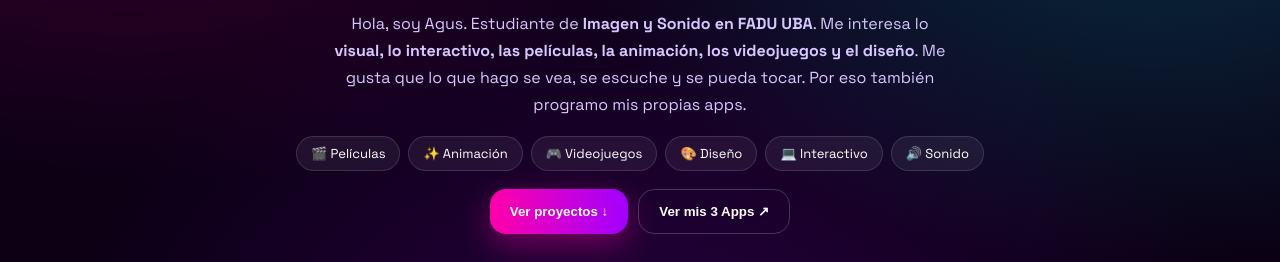
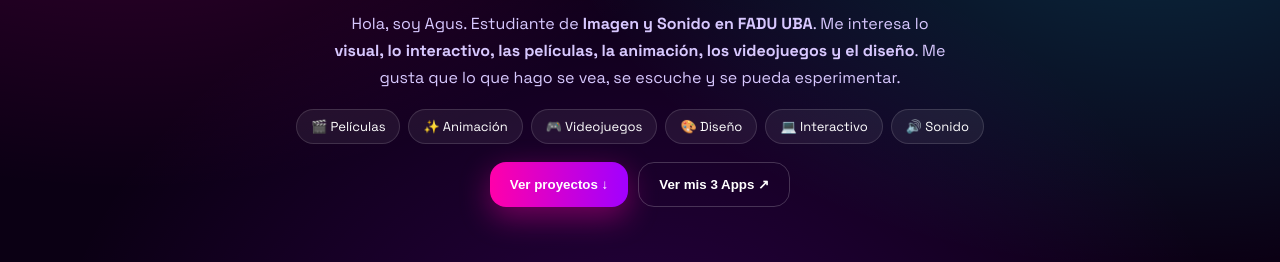
Before and after one commit to AgusBlan/Portafolio, a plain HTML site: page index.html in a window 1280 px wide. Shown: the part 291-553 px from the top of the page. Drawn offline with Linux system fonts and the light colour scheme; a web font is replaced by a local one.

Commit message:
Update index.html

```diff
--- a/index.html
+++ b/index.html
@@ -38,7 +38,7 @@ h2{font-family:Unbounded;font-size:26px;margin:30px 0 6px}h2 small{display:block
 <div class="hero" id="yo">
 <span class="chip">✦ ESTUDIANTE • FADU UBA • BUENOS AIRES ✦</span>
 <h1>IMAGEN Y<br><em>SONIDO</em><br>QUE SE JUEGA</h1>
-<p>Hola, soy Agus. Estudiante de <b>Imagen y Sonido en FADU UBA</b>. Me interesa lo <b>visual, lo interactivo, las películas, la animación, los videojuegos y el diseño</b>. Me gusta que lo que hago se vea, se escuche y se pueda tocar. Por eso también programo mis propias apps.</p>
+<p>Hola, soy Agus. Estudiante de <b>Imagen y Sonido en FADU UBA</b>. Me interesa lo <b>visual, lo interactivo, las películas, la animación, los videojuegos y el diseño</b>. Me gusta que lo que hago se vea, se escuche y se pueda esperimentar.</p>
 <div class="tags"><span>🎬 Películas</span><span>✨ Animación</span><span>🎮 Videojuegos</span><span>🎨 Diseño</span><span>💻 Interactivo</span><span>🔊 Sonido</span></div>
 <div class="btns"><button class="btn btn-neon" onclick="document.getElementById('proyectos').scrollIntoView({behavior:'smooth'})">Ver proyectos ↓</button><button class="btn btn-ghost" onclick="document.getElementById('apps').scrollIntoView({behavior:'smooth'})">Ver mis 3 Apps ↗</button></div>
 </div>
```
